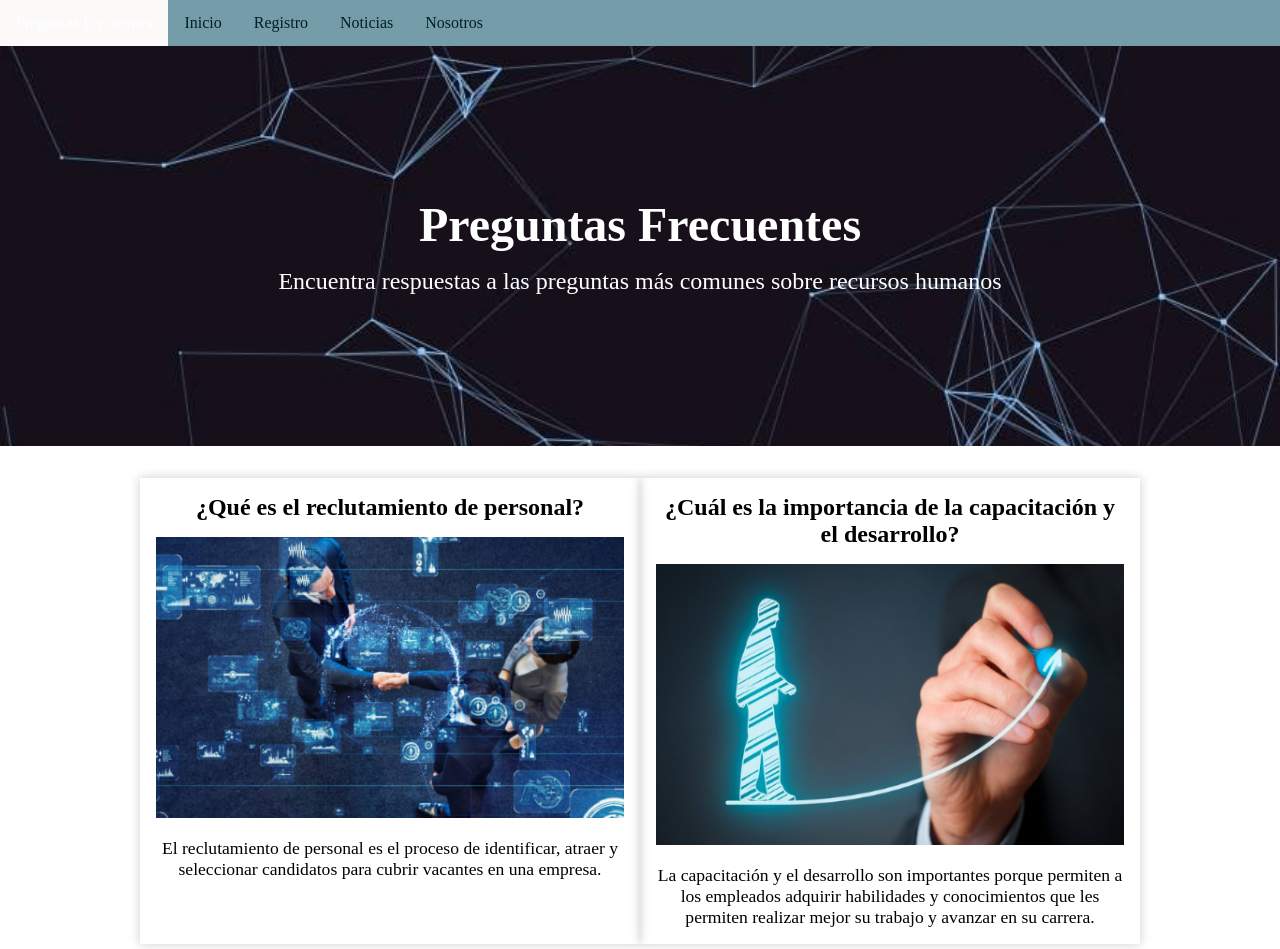
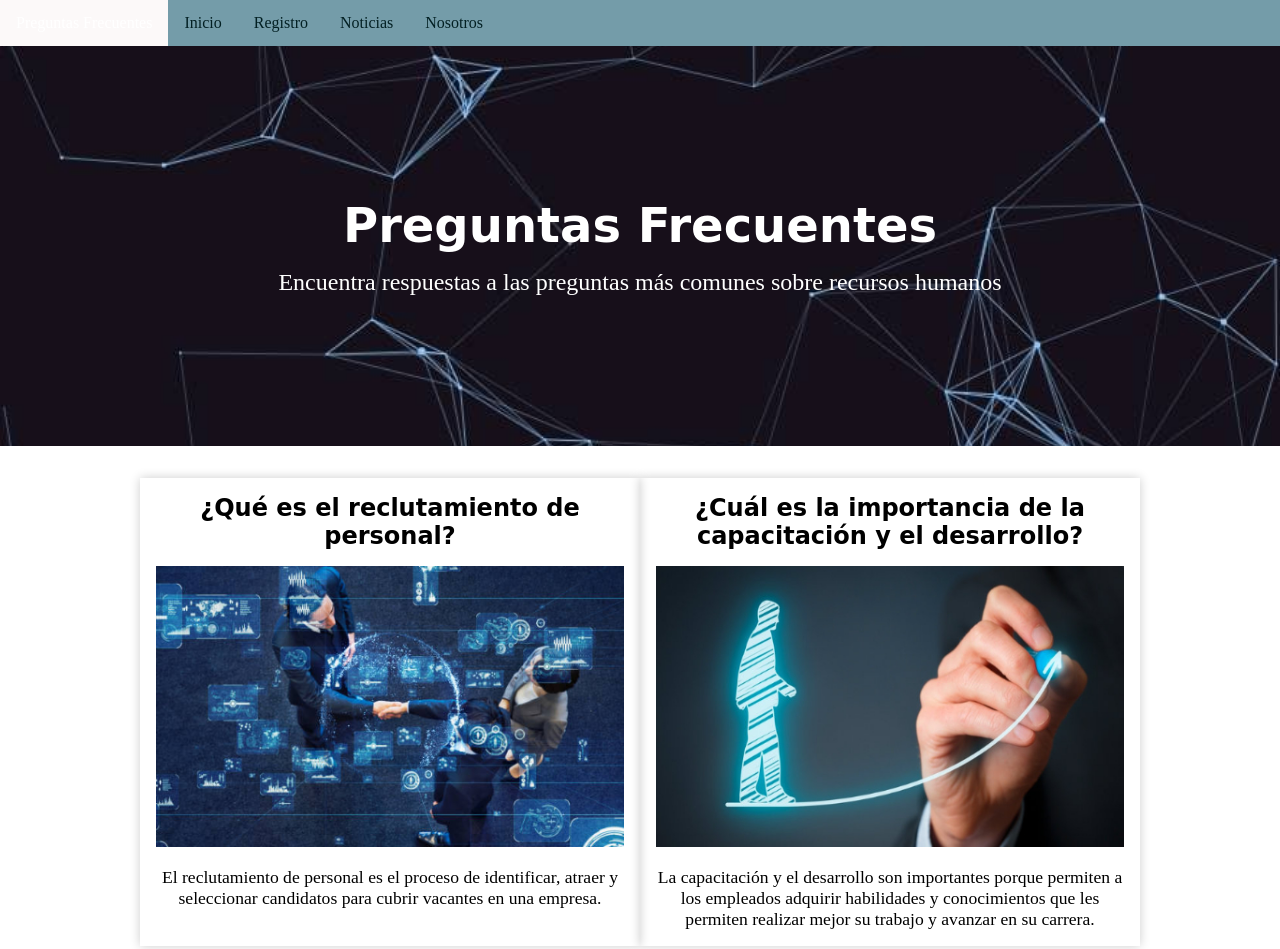
Before and after one commit to LorenzatiMartin/PF-Lorenzati, a plain HTML site: page pages/preguntas-frecuentes.html in a window 1280 px wide. Shown: the top 949 px of the page. Drawn offline with Linux system fonts and the light colour scheme.

Commit message:
Fuentes en preguntas

```diff
--- a/css/style.css
+++ b/css/style.css
@@ -152,7 +152,7 @@ nav li a:hover {
     margin-top: 0;
   }
 
-  /* Estilos para la sección de sobre nosotros */
+  /* Estilo para la sección de sobre nosotros */
 .about-us {
     background-color: #f2f2f2;
     padding: 50px 0;
@@ -162,7 +162,11 @@ nav li a:hover {
 .about-us h2 {
     font-size: 2.5em;
     margin-bottom: 50px;
+    font-family: 'Rubik Pixels', cursive;
   }
+
+h2{font-family: 'Rubik Pixels', cursive;
+}
 
 .about-us p {
     font-size: 1.2em;
@@ -252,6 +256,7 @@ form {
 
 h2 {
 	margin-top: 0;
+    font-family: 'Rubik Pixels', cursive;
 }
 
 label {
@@ -415,6 +420,11 @@ Nosotros
 /*
 Noticias
 */
+
+.text {
+    font-family: 'Rubik Pixels', cursive;
+}
+
 .card {
     box-shadow: 0 4px 8px 0 rgba(0, 0, 0, 0.2);
     transition: 0.3s;
@@ -469,9 +479,10 @@ Noticias
     color: white;
 }
 
-.pregunt h1 {
+.titu {
     font-size: 3rem;
     margin-bottom: 1rem;
+    font-family: 'Rubik Pixels', cursive;
 }
 
 .pregunt p {
--- a/pages/preguntas-frecuentes.html
+++ b/pages/preguntas-frecuentes.html
@@ -22,7 +22,7 @@
 
       <header class="infopreguntas">
         <div class="pregunt">
-            <h1>Preguntas Frecuentes</h1>
+            <h1 class="titu">Preguntas Frecuentes</h1>
             <p>Encuentra respuestas a las preguntas más comunes sobre recursos humanos</p>
         </div>
     </header>
```
